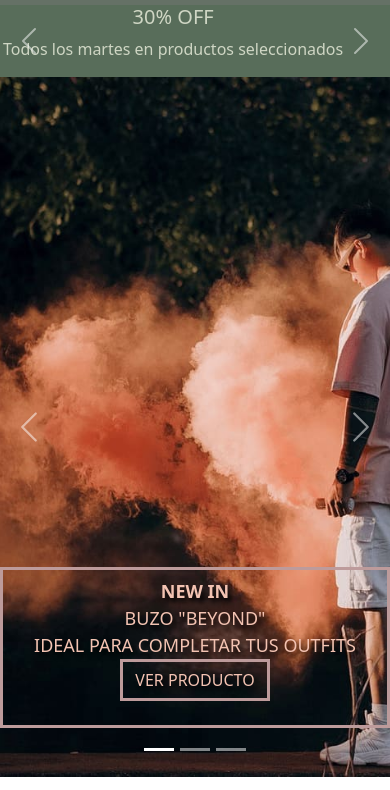
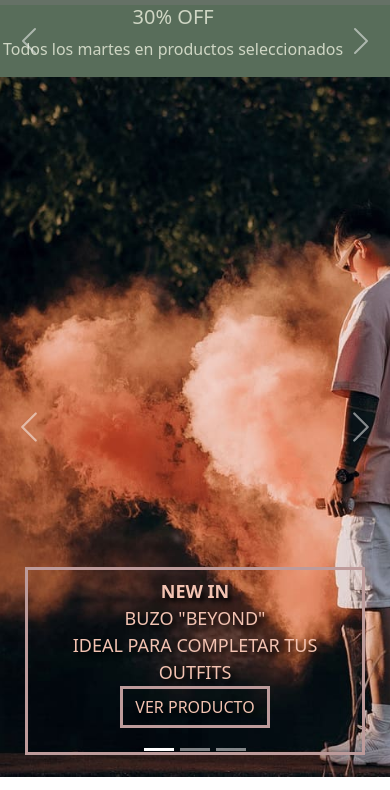
Before and after one commit to FrancoMinelli11/PF-Minelli, a website: page index.html in a window 390 px wide. Shown: the part 51-841 px from the top of the page. Drawn offline with nearby package versions, Linux system fonts and the light colour scheme; a web font is replaced by a local one.

Commit message:
Responsividad arreglo

```diff
--- a/scss/style.scss
+++ b/scss/style.scss
@@ -30,7 +30,7 @@ $color3:#CFD6C4;
 .novedades{
     position: absolute;
     top: 70%;
-    width: 390px;
+    width: 340px;
     font-size: 18px;
     color: $color2;
     border: solid 3px rgb(189, 155, 155);
```
Also changed, not shown: style.css, 1 other file.
